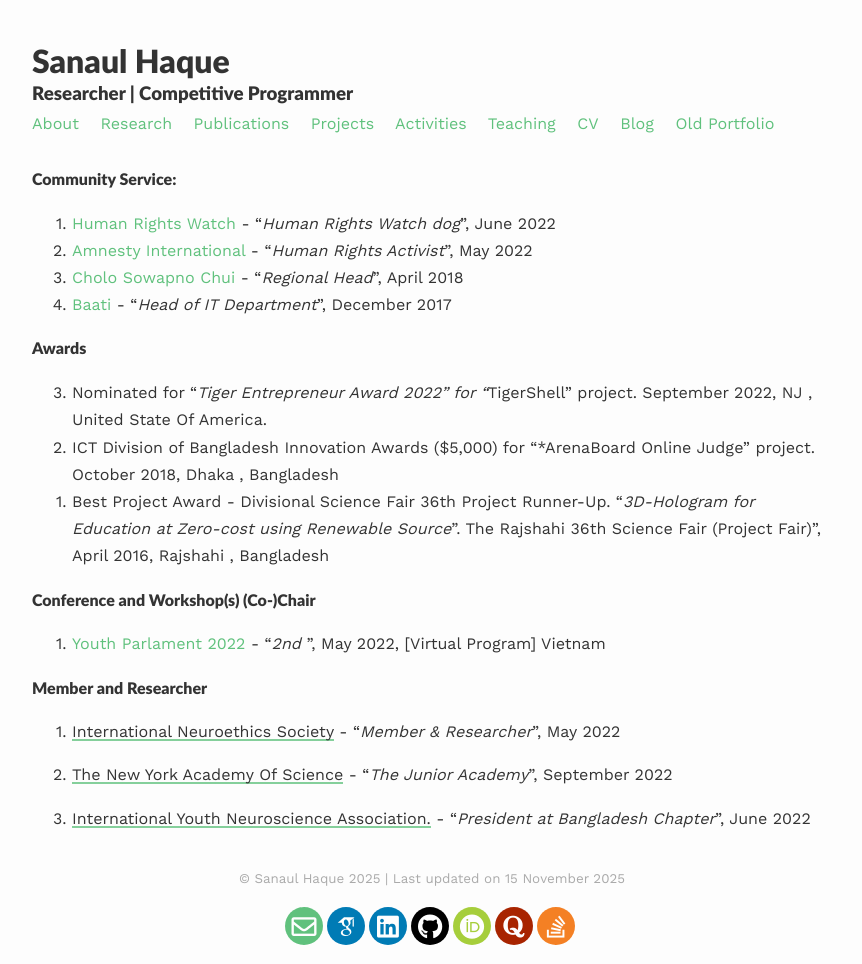
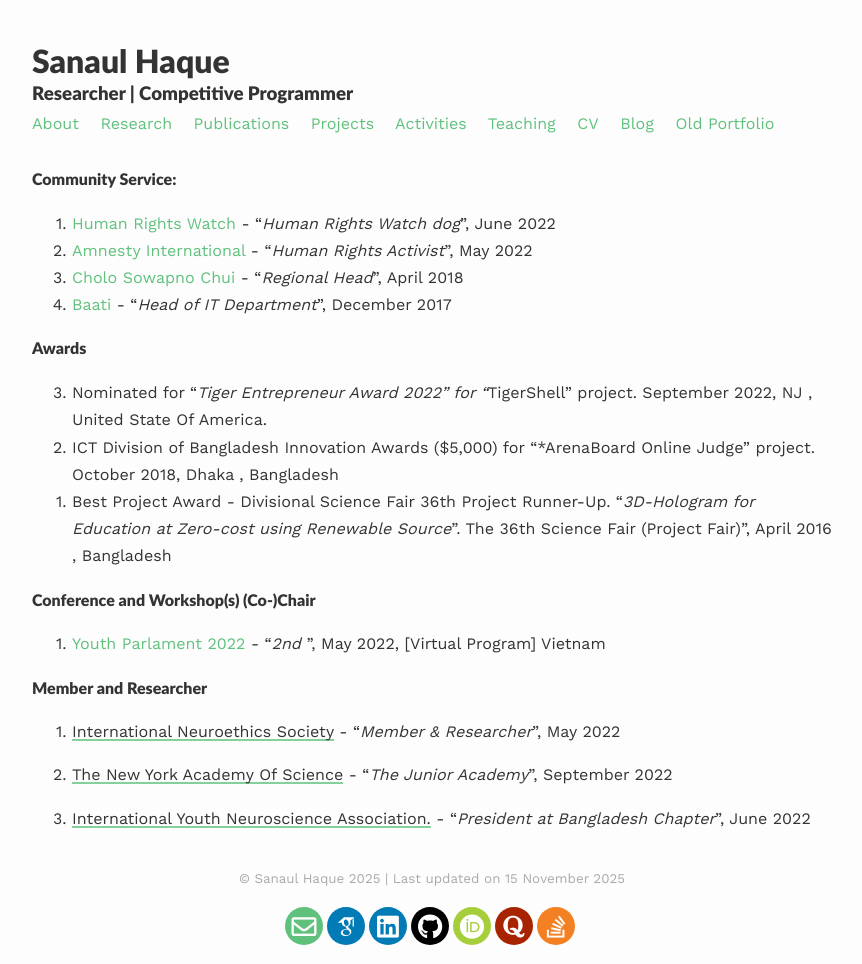
Before and after one commit to Md-Sanaul-Haque-Shanto/md-sanaul-haque-shanto.github.io, a Jekyll site: the page built from _pages/activities.md, in a window 1280 px wide. Shown: the whole page, without its empty margins (208-1070 px from the left). Built offline with Jekyll 4.4.1, drawn with Linux system fonts in a browser that asks for light colours; nearby versions of some CDN libraries; some web fonts are replaced.

Commit message:
Update activities.md

```diff
--- a/_pages/activities.md
+++ b/_pages/activities.md
@@ -14,7 +14,7 @@ published: true
 #### Awards
 0. Nominated for "*Tiger Entrepreneur Award 2022" for "*TigerShell" project. September 2022, NJ , United State Of America.
 2. ICT Division of Bangladesh Innovation Awards ($5,000) for "*ArenaBoard Online Judge" project. October 2018, Dhaka , Bangladesh
-3. Best Project Award - Divisional Science Fair 36th Project Runner-Up. "*3D-Hologram for Education at Zero-cost using Renewable Source*". The Rajshahi 36th Science Fair (Project Fair)", April 2016, Rajshahi , Bangladesh
+3. Best Project Award - Divisional Science Fair 36th Project Runner-Up. "*3D-Hologram for Education at Zero-cost using Renewable Source*". The 36th Science Fair (Project Fair)", April 2016 , Bangladesh
 {: reversed="reversed"}
 
 #### Conference and Workshop(s) (Co-)Chair
```
